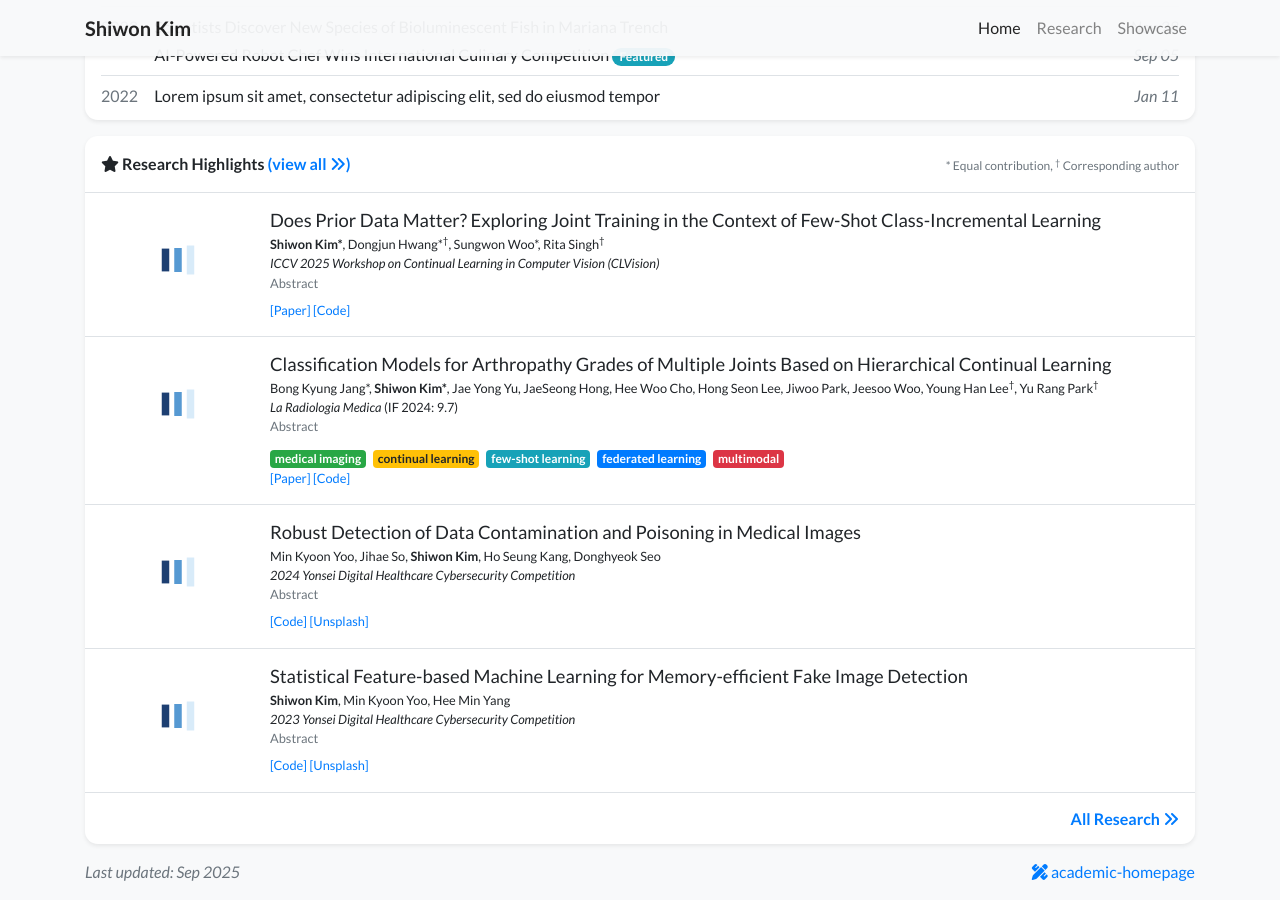
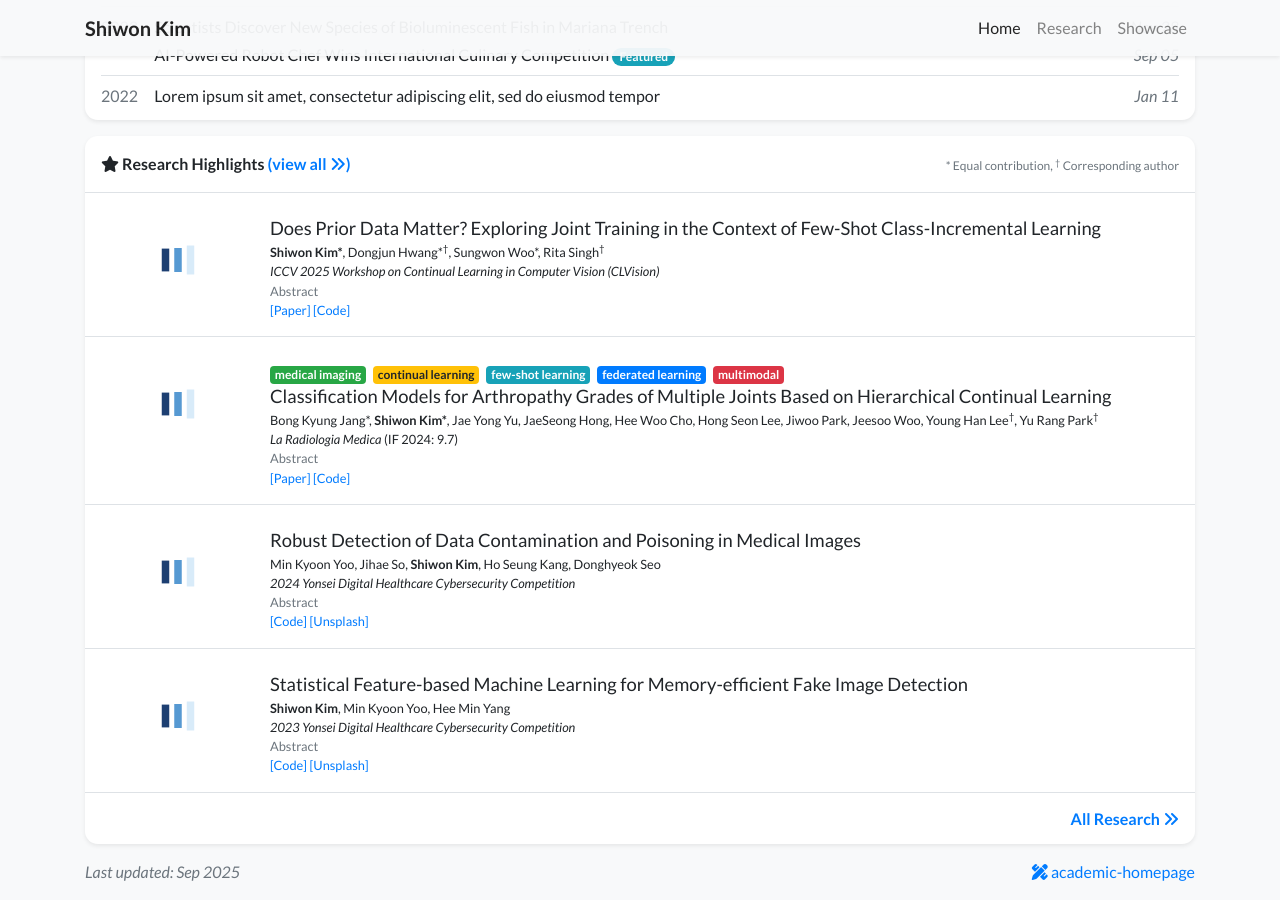
Before and after one commit to shiwonkim/shiwonkim.github.io, a Jekyll site: the page built from index.html, in a window 1280 px wide and 900 px high, scrolled down 763 px. Built offline with Jekyll 4.4.1, drawn with Linux system fonts in a browser that asks for light colours; nearby versions of some CDN libraries; a style sheet for code colours, icons or effects is not loaded.

Commit message:
edit profile

```diff
--- a/_includes/widgets/publication_item.html
+++ b/_includes/widgets/publication_item.html
@@ -9,11 +9,6 @@
             {%- endif -%}
         </div>
         <div class="col-md-9 col-xl-10 p-3 pl-md-0">
-            <h5 class="mt-0 mb-1 font-weight-normal" style="font-size: 1.15rem;">{{ item.title }}</h5>
-            <p class="mt-0 mb-0 small">{% include widgets/author_list.html authors=item.authors %}</p>
-            <p class="mt-0 mb-0 small">{{item.pub_pre}} <i>{{ item.pub }}</i> {{ item.pub_post }} {{ item.pub_date }} {{ item.pub_last }} <span data-semantic-scholar-id="{{ item.semantic_scholar_id }}"></span></p>
-            <p class="mt-0 mb-0 small text-muted">{{ item.abstract }}</p>
-
             <!-- TAG BADGES -->
             {% if item.tags %}
             <p class="mt-2 mb-0">
@@ -34,7 +29,6 @@
                 {% endfor %}
             </p>
             {% endif %}
-
             <!-- Random Color -->
             <!-- {% if item.tags %}
             <p class="mt-2 mb-0">
@@ -46,7 +40,10 @@
                 {% endfor %}
             </p>
             {% endif %} -->
-
+            <h5 class="mt-0 mb-1 font-weight-normal" style="font-size: 1.15rem;">{{ item.title }}</h5>
+            <p class="mt-0 mb-0 small">{% include widgets/author_list.html authors=item.authors %}</p>
+            <p class="mt-0 mb-0 small">{{item.pub_pre}} <i>{{ item.pub }}</i> {{ item.pub_post }} {{ item.pub_date }} {{ item.pub_last }} <span data-semantic-scholar-id="{{ item.semantic_scholar_id }}"></span></p>
+            <p class="mt-0 mb-0 small text-muted">{{ item.abstract }}</p>
             <p class="small pb-0 mb-0 lh-125 text-muted abstract-links">
                 {% for link in item.links %}
                 {% if link[1].url %}
```
